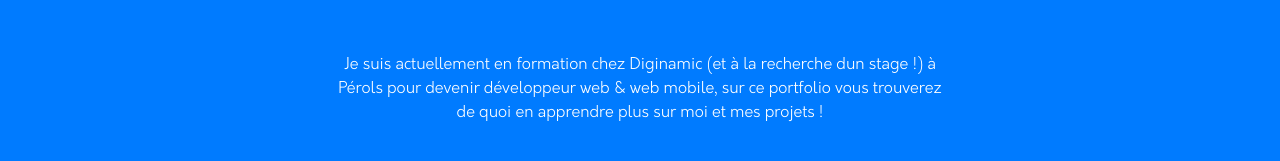
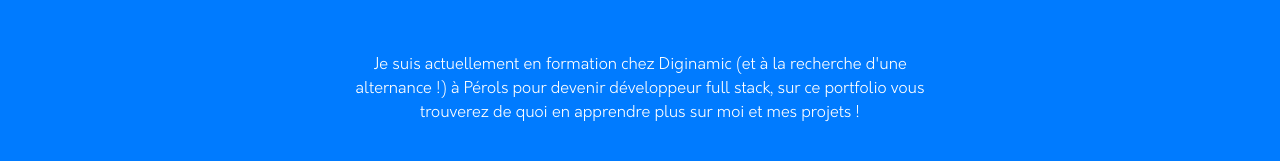
Before and after one commit to victorp34/Portfolio, a plain HTML site: page index.html in a window 1280 px wide. Shown: the part 603-764 px from the top of the page. Drawn offline with nearby package versions, Linux system fonts and the light colour scheme.

Commit message:
Update index.html

```diff
--- a/index.html
+++ b/index.html
@@ -69,7 +69,7 @@
     <footer>
         <div class="container-fluid">
             <div class="container footer-div text-center">
-                <p>Je suis actuellement en formation chez Diginamic (et à la recherche dun stage !) à Pérols pour devenir développeur web & web mobile, sur ce portfolio vous trouverez de quoi en apprendre plus sur moi et mes projets !</p>
+                <p>Je suis actuellement en formation chez Diginamic (et à la recherche d'une alternance !) à Pérols pour devenir développeur full stack, sur ce portfolio vous trouverez de quoi en apprendre plus sur moi et mes projets !</p>
             </div>
         </div>
     </footer>
```
